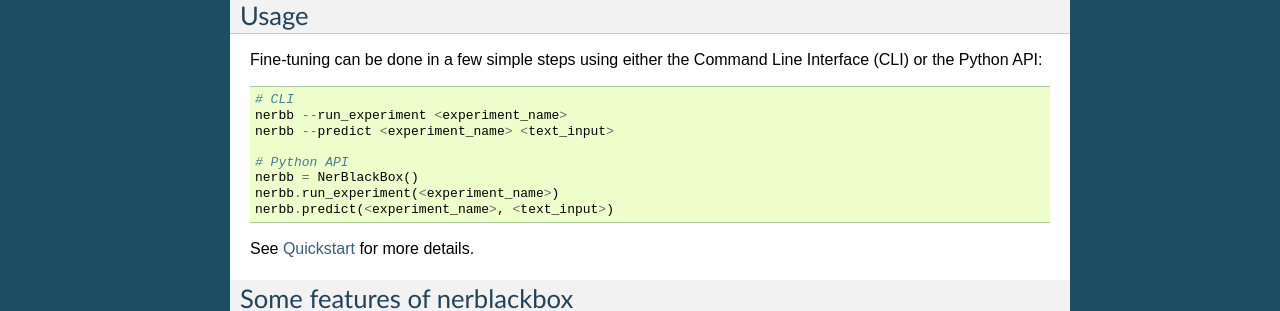
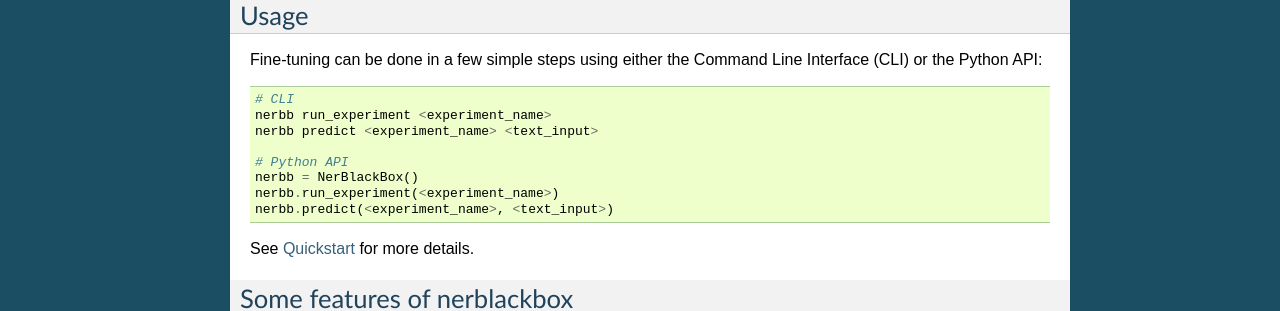
Before and after one commit to flxst/nerblackbox, a Sphinx documentation site: the page built from docs/index.rst, in a window 1280 px wide. Shown: the part 587-898 px from the top of the page. Built offline with Sphinx 7.4.7, drawn with Linux system fonts in a browser that asks for light colours.

Commit message:
documentation improvements

```diff
--- a/docs/nerblackbox.rst
+++ b/docs/apidocumentation.rst
@@ -1,3 +1,6 @@
+
+.. _apidocumentation:
+
 API Documentation
 ===================
 
--- a/docs/conf.py
+++ b/docs/conf.py
@@ -51,7 +51,7 @@
 
 pygments_style = 'sphinx'
 
-extensions = ['sphinx.ext.autodoc', 'sphinx_click.ext', 'sphinxcontrib.blockdiag']
+extensions = ['sphinx.ext.autodoc', 'sphinx_click.ext']
 
 # Add any paths that contain templates here, relative to this directory.
 templates_path = ['_templates']
--- a/docs/index.rst
+++ b/docs/index.rst
@@ -31,8 +31,8 @@
 .. code-block:: python
 
    # CLI
-   nerbb --run_experiment <experiment_name>
-   nerbb --predict <experiment_name> <text_input>
+   nerbb run_experiment <experiment_name>
+   nerbb predict <experiment_name> <text_input>
 
    # Python API
    nerbb = NerBlackBox()
--- a/docs/requirements_docs.txt
+++ b/docs/requirements_docs.txt
@@ -1,11 +1,10 @@
 sphinx
 sphinx-autobuild
+sphinx-reload
+sphinx-click
 
 # if using typehints
 sphinx-autodoc-typehints
 
-sphinxcontrib-blockdiag
-sphinxcontrib-examplecode
-
 mock
 autodoc
```
Also changed, not shown: other parts of docs/index.rst (+2 -1 lines), docs/datasetsandmodels.rst (+6 -1 lines), docs/modules.rst (deleted, +0 -7 lines), 1 other file.
